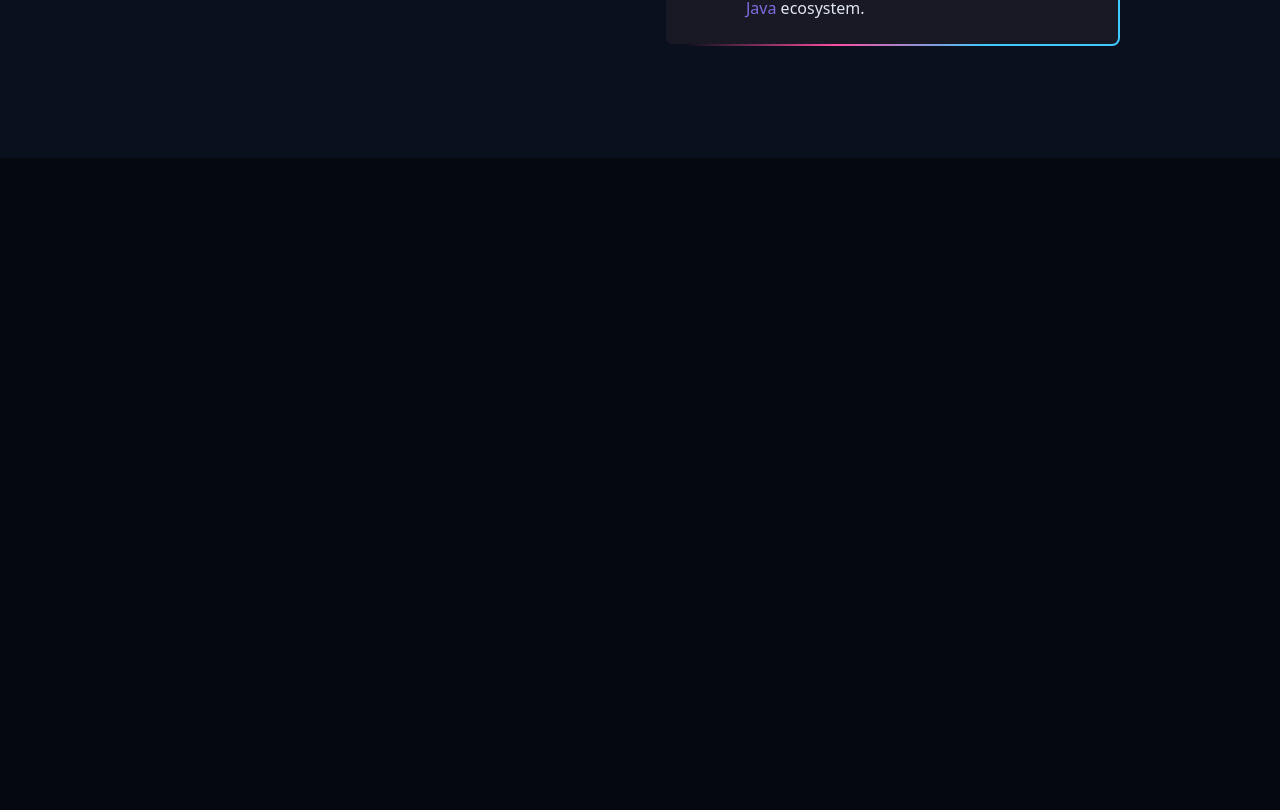
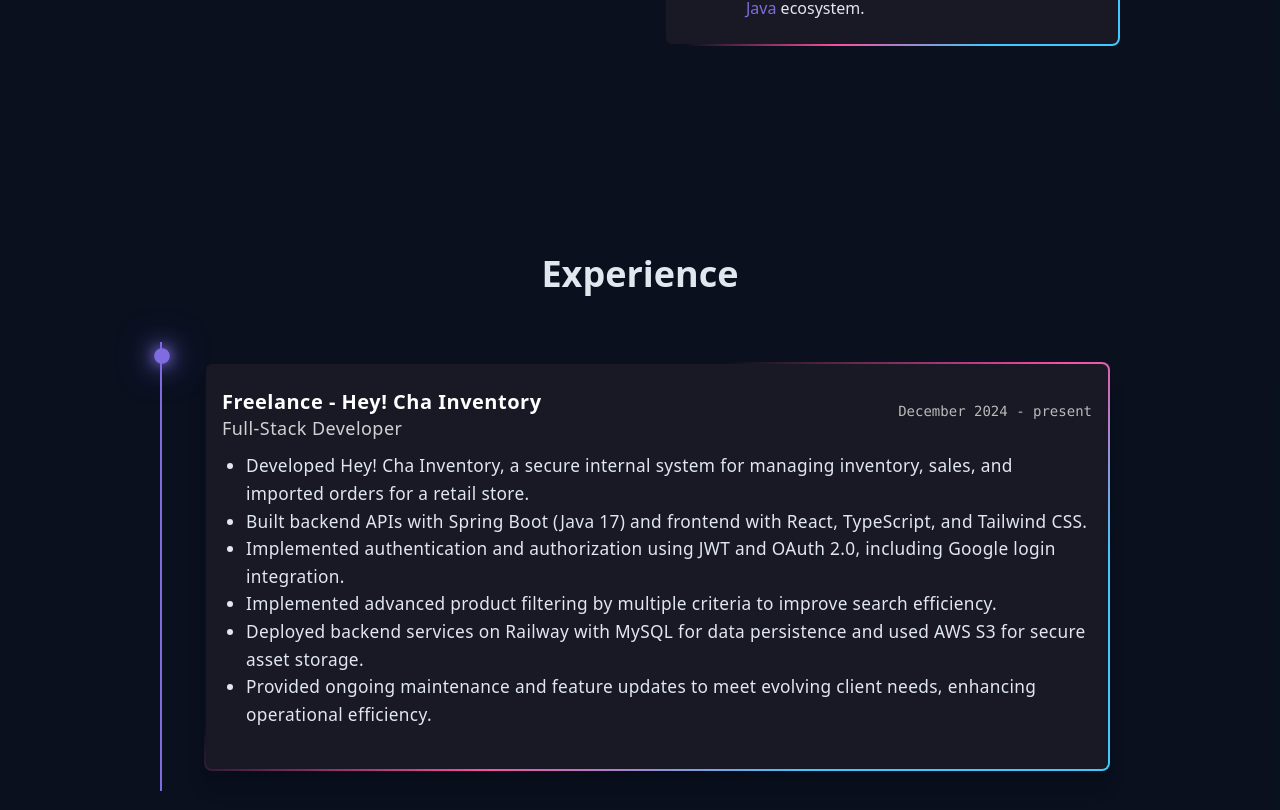
Before and after one commit to Ovtt17/portfolio_ovtt17, a React (Vite) app: page / in a window 1280 px wide. Shown: the part 1442-2252 px from the top of the page. Before the commit the page ends 1600 px from the top, so only its background shows below. Built offline with nearby package versions, Linux system fonts and the light colour scheme.

Commit message:
feat: add ExperienceSection with ExperienceCard and ExperienceTimeline components

```diff
--- /dev/null
+++ b/src/components/ExperienceSection/ExperienceCard.tsx
@@ -0,0 +1,66 @@
+import type { FC } from 'react';
+import { motion } from 'framer-motion';
+
+interface ExperienceCardProps {
+  title: string;
+  position: string;
+  url?: string;
+  startDate: string;
+  endDate?: string;
+  description: string[];
+}
+
+const ExperienceCard: FC<ExperienceCardProps> = ({
+  title,
+  position,
+  url,
+  startDate,
+  endDate,
+  description,
+}) => {
+  return (
+    <motion.div
+      initial={{ opacity: 0, y: 40 }}
+      whileInView={{ opacity: 1, y: 0 }}
+      transition={{ duration: 0.6, ease: [0.23, 1, 0.32, 1] }}
+      viewport={{ once: true, amount: 0.1 }}
+      className="relative gradient-border rounded-xl p-2 sm:p-7 shadow-xl"
+    >
+      {/* Header */}
+      <div className="flex flex-col sm:flex-row justify-between items-start sm:items-center mb-3">
+        <div>
+          <h3 className="text-white text-xl text-left font-semibold tracking-wide leading-snug">
+            {title}
+          </h3>
+          <h4 className="text-white/80 text-lg text-left tracking-wide leading-snug">
+            {position}
+          </h4>
+        </div>
+        <time className="text-sm text-gray-500 font-mono mt-1 sm:mt-0">
+          {endDate ? `${startDate} - ${endDate}` : startDate}
+        </time>
+      </div>
+
+      {/* Description */}
+      <ul className="list-disc list-outside experience-description">
+        {description.map((item, i) => (
+          <li key={i}>{item}</li>
+        ))}
+      </ul>
+
+      {/* Optional Link */}
+      {url && (
+        <a
+          href={url}
+          target="_blank"
+          rel="noopener noreferrer"
+          className="text-pink-400 hover:text-cyan-400 transition-colors text-sm font-medium underline underline-offset-4"
+        >
+          Visit site
+        </a>
+      )}
+    </motion.div>
+  );
+};
+
+export default ExperienceCard;
--- /dev/null
+++ b/src/components/ExperienceSection/ExperienceHeader.tsx
@@ -0,0 +1,7 @@
+const ExperienceHeader = () => (
+  <h2 className="text-3xl md:text-4xl font-bold text-center mb-12">
+    <span className="opacity-0 animate-fade-in">Experience</span>
+  </h2>
+);
+
+export default ExperienceHeader;
--- /dev/null
+++ b/src/components/ExperienceSection/ExperienceTimeline.tsx
@@ -0,0 +1,58 @@
+import { useEffect, useRef } from 'react';
+import ExperienceCard from './ExperienceCard';
+import { experiences } from '@/data/experiences';
+
+const ExperienceTimeline = () => {
+  const itemsRef = useRef<(HTMLLIElement | null)[]>([]);
+
+  useEffect(() => {
+    if (!itemsRef.current) return;
+
+    const observerOptions = {
+      root: null,
+      threshold: 0.5,
+    };
+
+    const observer = new IntersectionObserver((entries) => {
+      entries.forEach((entry) => {
+        const dot = entry.target.querySelector('.dot');
+        if (dot) {
+          if (entry.isIntersecting) {
+            dot.classList.add('active-dot');
+          } else {
+            dot.classList.remove('active-dot');
+          }
+        }
+      });
+    }, observerOptions);
+
+    itemsRef.current.forEach((item) => {
+      if (item) observer.observe(item);
+    });
+
+    return () => {
+      if (itemsRef.current) {
+        itemsRef.current.forEach((item) => {
+          if (item) observer.unobserve(item);
+        });
+      }
+    };
+  }, []);
+
+  return (
+    <ol className="timeline">
+      {experiences.map((exp, idx) => (
+        <li
+          key={idx}
+          ref={(el) => { itemsRef.current[idx] = el; }}
+          className="experience-item"
+        >
+          <div className="dot" />
+          <ExperienceCard {...exp} />
+        </li>
+      ))}
+    </ol>
+  );
+};
+
+export default ExperienceTimeline;
--- /dev/null
+++ b/src/components/ExperienceSection/index.tsx
@@ -0,0 +1,19 @@
+import type { FC } from 'react';
+import ExperienceTimeline from './ExperienceTimeline';
+import ExperienceHeader from './ExperienceHeader';
+
+const ExperienceSection: FC = () => {
+  return (
+    <section
+      id="experience"
+      className="bg-background-secondary min-h-screen py-24 px-1 relative"
+    >
+      <div className="container max-w-5xl">
+        <ExperienceHeader />
+        <ExperienceTimeline />
+      </div>
+    </section>
+  );
+};
+
+export default ExperienceSection;
--- a/src/pages/Home.tsx
+++ b/src/pages/Home.tsx
@@ -1,5 +1,6 @@
 import AboutSection from "../components/AboutSection";
 import HeroSection from "../components/HeroSection";
+import ExperienceSection from "../components/ExperienceSection";
 import Navbar from "../components/Navbar";
 
 const Home = () => {
@@ -11,6 +12,7 @@
       <main>
         <HeroSection />
         <AboutSection />
+        <ExperienceSection />
       </main>
 
       {/* Footer */}
```
